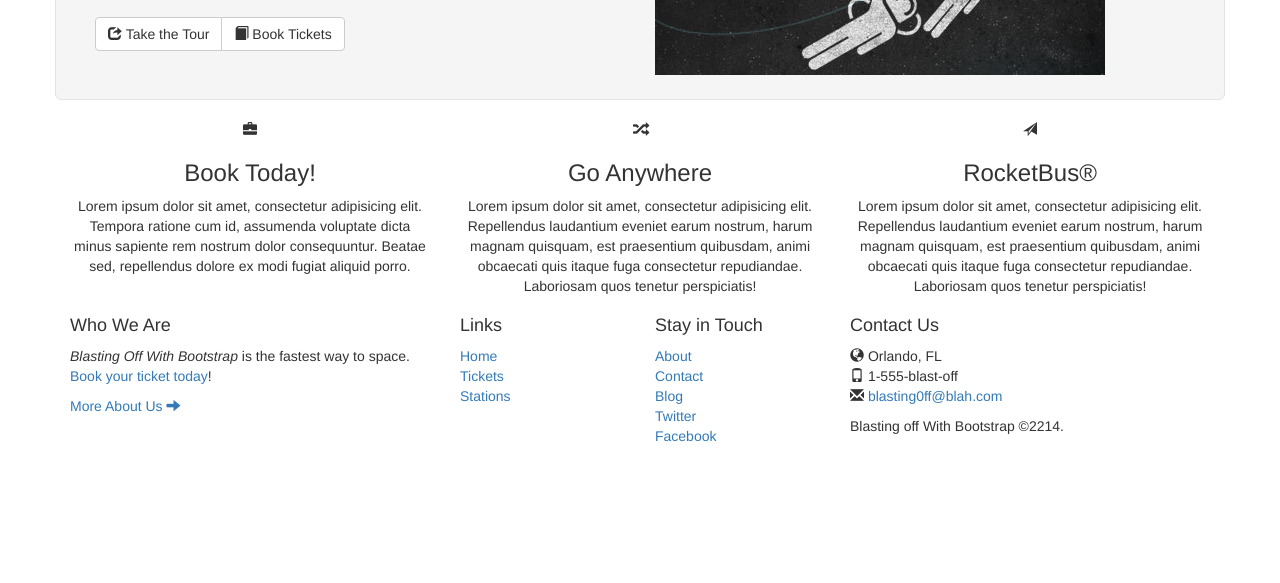
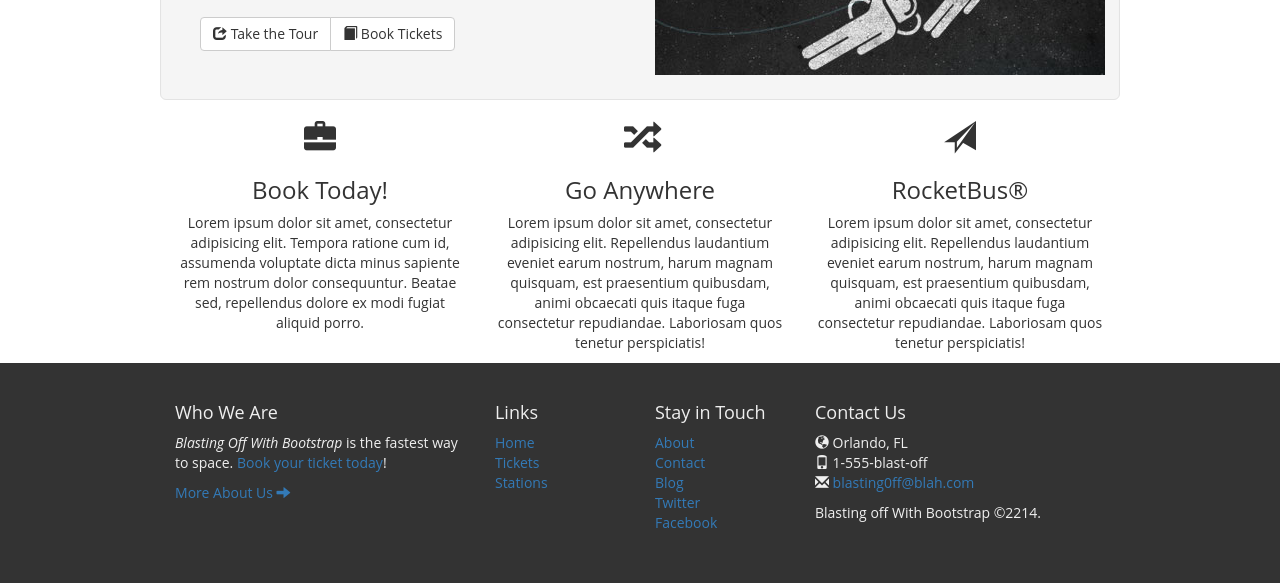
Before and after one commit to ab7/codeschool-bootstrap, a website: page src/index.html in a window 1280 px wide. Shown: the part 221-804 px from the top of the page. Drawn offline with nearby package versions, Linux system fonts and the light colour scheme; files that its build step writes are made by us from their sources.

Commit message:
styled and created sticky footer

```diff
--- a/src/static/styles/sass/partials/_index.scss
+++ b/src/static/styles/sass/partials/_index.scss
@@ -1,3 +1,18 @@
+// main styles
+html {
+  position: relative;
+  min-height: 100%;
+}
+
+body {
+  margin-bottom: 220px;
+  font-family: 'Open Sans', sans-serif;
+}
+
+.container {
+  max-width: 960px;
+}
+
 // navbar
 .navbar {
   background-color: rgb(51,122,183);
@@ -29,3 +44,30 @@
     color: #d8e6f3;
   }
 }
+
+// features section
+.features .glyphicon {
+  font-size: 32px;
+}
+
+// footer
+.footer {
+  position: absolute;
+  bottom: 0;
+  width: 100%;
+  height: 220px;
+  background-color: #333;
+  color: #efefef;
+  padding: 30px 0;
+}
+
+// media queries
+@media only screen and (max-width: 768px) {
+  body {
+    margin-bottom: 400px;
+  }
+
+  .footer {
+    height: 400px;
+  }
+}
```
